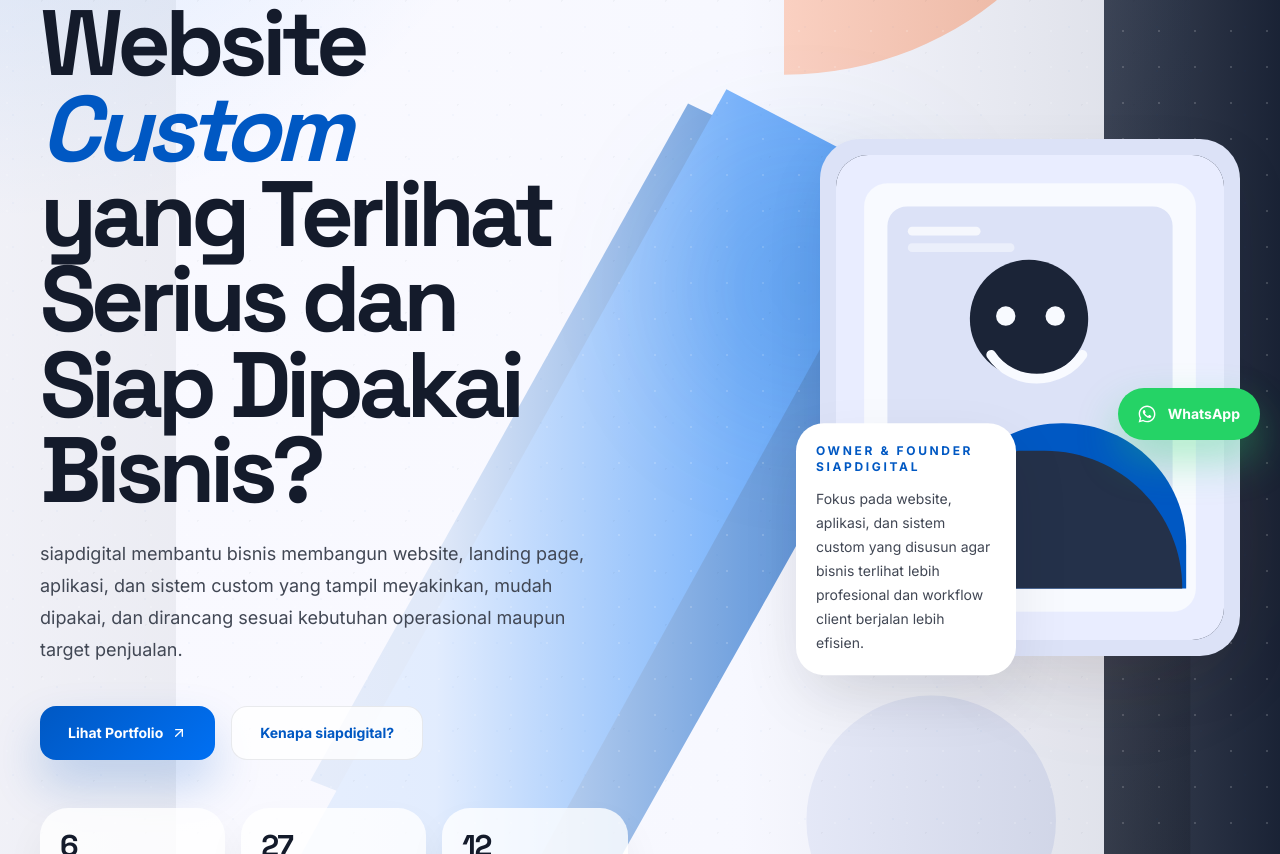
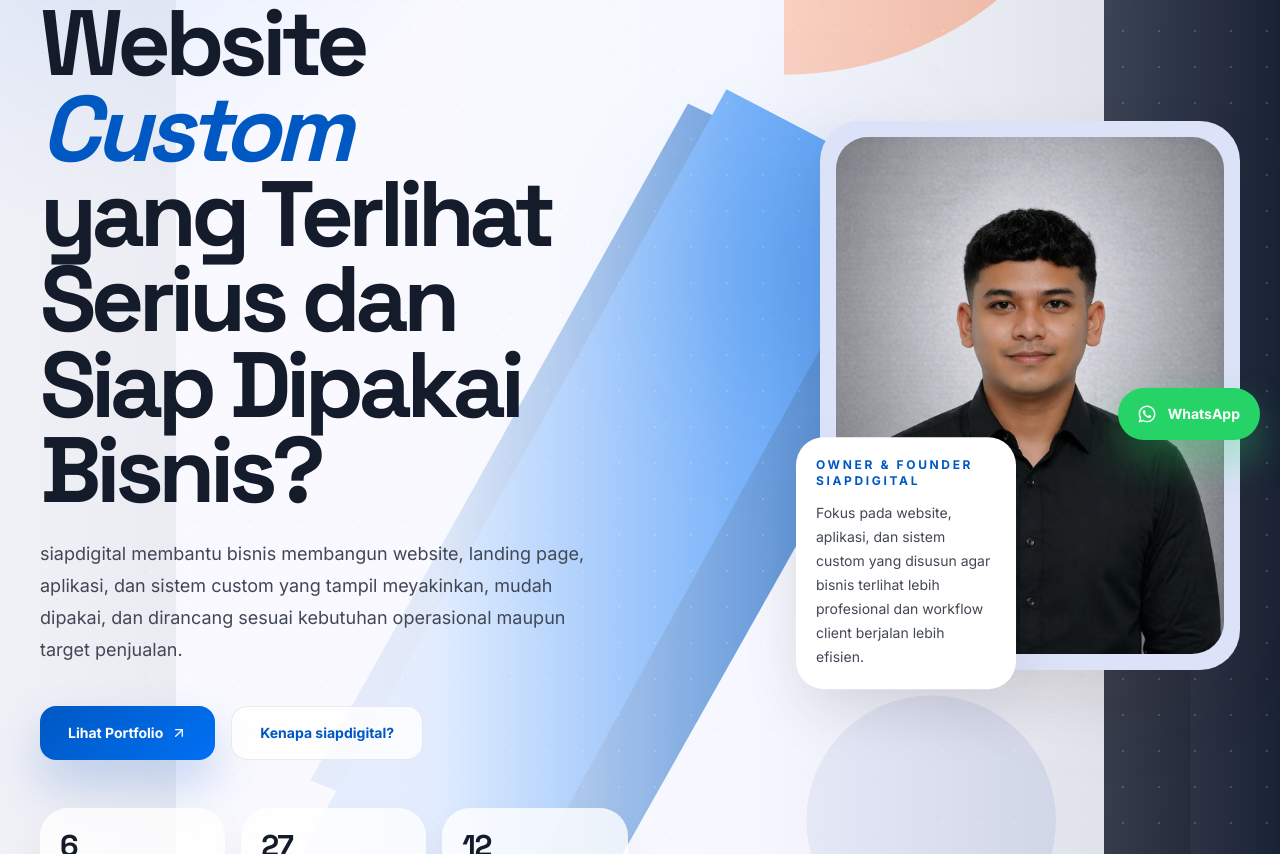
Before and after one commit to abcrd54/siapdigital, a React (Vite) app: page / in a window 1280 px wide. Shown: the part 340-1194 px from the top of the page. Built offline with nearby package versions, Linux system fonts and the light colour scheme.

Commit message:
update besar

```diff
--- a/src/sections/HeroSection.jsx
+++ b/src/sections/HeroSection.jsx
@@ -96,7 +96,9 @@
                 <div className="font-display text-3xl font-bold tracking-[-0.05em] text-ink">
                   {stat.value}
                 </div>
-                <p className="mt-2 text-sm leading-6 text-muted">{stat.label}</p>
+                <p className="mt-2 text-sm leading-6 text-muted">
+                  {stat.label}
+                </p>
               </div>
             ))}
           </motion.div>
@@ -118,7 +120,7 @@
             <div className="rounded-[2.5rem] bg-surface-high p-4 shadow-[var(--shadow-ambient)]">
               <div className="overflow-hidden rounded-[2rem] bg-surface-deep">
                 <OptimizedImage
-                  src="/dummy/portrait-owner.svg"
+                  src="/images/owner.webp"
                   alt="Portrait owner siapdigital"
                   width={840}
                   height={1080}
@@ -154,7 +156,11 @@
       <div className="mt-0 flex w-full overflow-hidden rounded-none bg-surface-low py-4">
         <motion.div
           animate={{ x: ["0%", "-50%"] }}
-          transition={{ duration: 18, ease: "linear", repeat: Number.POSITIVE_INFINITY }}
+          transition={{
+            duration: 18,
+            ease: "linear",
+            repeat: Number.POSITIVE_INFINITY,
+          }}
           className="flex min-w-max gap-10 px-8"
         >
           {[...marquee, ...marquee].map((item, index) => (
```
